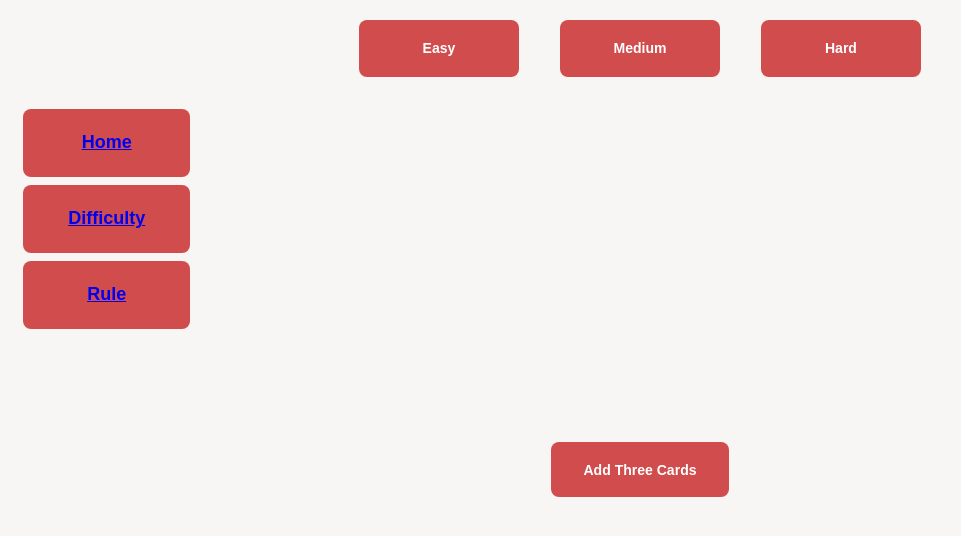
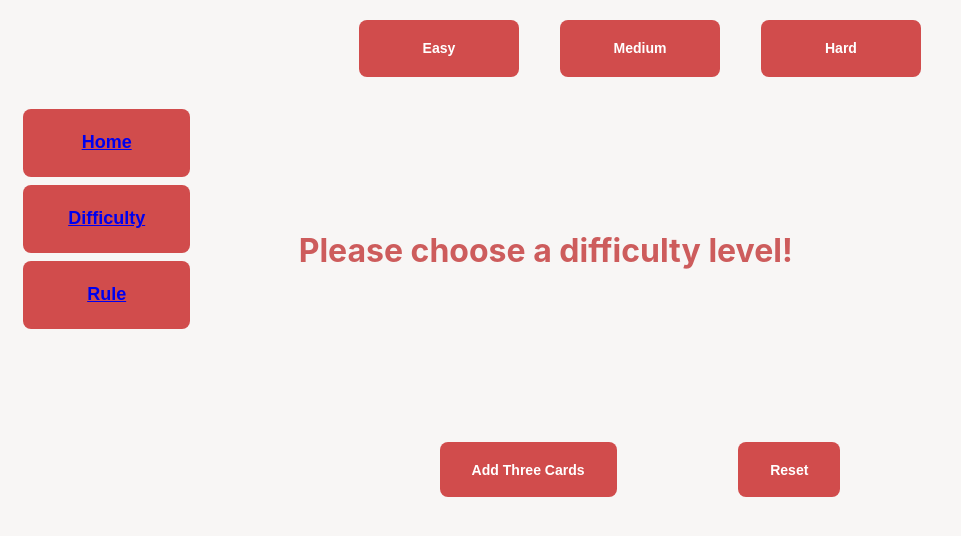
Before and after one commit to xiangyi0818/webdev-project2, a React (Create React App) app in the folder project2/: page /home in a window 1280 px wide. Shown: the top 536 px of the page, without its empty margins (0-961 px from the left). Built offline with nearby package versions, Linux system fonts and the light colour scheme; what react-alert-template-basic would draw is missing.

Commit message:
odify code

```diff
--- a/project2/src/App.css
+++ b/project2/src/App.css
@@ -6,13 +6,16 @@
 
 
 }
-.display{
+/* .display{
   display:grid;
   grid-gap:5px;
 
+} */
+.dif{
+  font-size:xx-large;
+  color:indianred;
+  ;
 }
-
-
 
 .button {
   background-color:rgba(209, 74, 74, 0.986);
@@ -76,7 +79,6 @@
   background-color: rgb(251, 208, 199) ;
 }
 
-
 .main-button-container {
   justify-content: space-evenly;
   box-sizing: border-box;
@@ -123,15 +125,17 @@
 
 .container {
   display: grid;
+  border:gray;
   grid-template-columns: 1fr 4fr 1fr;
   grid-template-rows: 1fr 4fr 1fr;
   grid-template-areas:
     "header header header"
     "leftsidebar maincontent rightsidebar"
     "footer footer footer";
+}
 
-
-
+.grab{
+cursor:grab;
 }
 
 .main-header {
--- a/project2/src/App.js
+++ b/project2/src/App.js
@@ -61,23 +61,30 @@ class App extends React.Component {
       this.props.dispatch({type:"TRY_REMOVE", cardToRemove:this.props.cardToRemove})
     }
     this.checkHasRemove(this.props.toComplete)
+    if(this.props.toComplete.length === 0){
+      return(
+        <div>
+      <div>
+      <h1 className="dif">
+        Please choose a difficulty level!
+      </h1>
+    </div>
+    </div>
+      )
+    }
   }
 
 
   render(){
-
     return(
-
-
-
     <div className="container">
 
     <div className="main-leftsidebar">
       <div className="button-container">
         <div className="main-button-container">
-          <button className="button1"> <Link to={"/home"}><h2>Home</h2></Link></button>
-          <button className="button1"> <Link to={""}><h2>Difficulty</h2></Link></button>
-          <button className="button1"> <Link to={"/rule"}><h2>Rule</h2></Link></button>
+          <button className="grab" className="button1"> <Link to={"/home"}><h2>Home</h2></Link></button>
+          <button className="grab" className="button1"> <Link to={""}><h2>Difficulty</h2></Link></button>
+          <button className="grab" className="button1"> <Link to={"/rule"}><h2>Rule</h2></Link></button>
         </div>
       </div>
     </div>
@@ -85,15 +92,16 @@ class App extends React.Component {
       <div className="main-header">
         <div className="second-button-container">
 
-          <button className="button2" onClick={()=> {this.props.dispatch({type:"EASY"}); this.props.dispatch({type:"START_GAME"});}}><h3>Easy</h3></button>
-          <button className="button2" onClick={()=> {this.props.dispatch({type:"MEDIUM"}); this.props.dispatch({type:"START_GAME"});}}><h3>Medium</h3></button>
-          <button className="button2" onClick={()=> {this.props.dispatch({type:"HARD"}); this.props.dispatch({type:"START_GAME"});}}><h3>Hard</h3></button>
+          <button className="grab" className="button2" onClick={()=> {this.props.dispatch({type:"EASY"}); this.props.dispatch({type:"START_GAME"});}}><h3>Easy</h3></button>
+          <button className="grab" className="button2" onClick={()=> {this.props.dispatch({type:"MEDIUM"}); this.props.dispatch({type:"START_GAME"});}}><h3>Medium</h3></button>
+          <button className="grab" className="button2" onClick={()=> {this.props.dispatch({type:"HARD"}); this.props.dispatch({type:"START_GAME"});}}><h3>Hard</h3></button>
         </div>
       </div>
 
     <div className="main-footer">
       <div className="third-button-container">
-        <button className="button" onClick={()=> {this.props.dispatch({type:"ADD_THREE_VIEW"})}}><h3>Add Three Cards</h3></button>
+        <button className="grab" className="button" onClick={()=> {this.props.dispatch({type:"ADD_THREE_VIEW"})}}><h3>Add Three Cards</h3></button>
+        <button className="grab" className="button" onClick={()=> {this.props.dispatch({type:"START_GAME"})}}><h3>Reset</h3></button>
       </div>
     </div>
 
@@ -101,10 +109,11 @@ class App extends React.Component {
 
     <div className="main-content ">
       <div className="display-container">
+      {this.updateView()}
         <div className="display">
 
           <div className="cards">
-            {this.updateView()}
+
             {this.props.toComplete.slice(0,this.props.numView).map((value, index) => <Card className="card" type={value} key={index} addCard={this.addCard} active={isInToRemove(value,this.props.cardToRemove)}/>)}
           </div>
         </div>
--- a/project2/src/Card.css
+++ b/project2/src/Card.css
@@ -16,5 +16,5 @@
 
 
 .Card:hover{
-    background-color:rgb(243, 186, 116);
+    background-color:gold;
 }
--- a/project2/src/Home.js
+++ b/project2/src/Home.js
@@ -15,11 +15,19 @@ export default class Home extends React.Component {
   render(){
     return(
     <div className="home">
-    <button> <Link to={"/home"}>Home</Link></button>
-    <button> <Link to={""}>Difficulty</Link></button>
-    <button> <Link to={"/rule"}>Rule</Link></button>
     <div>
-    <p>Let's get started!</p>
+      <button> <Link to={"/home"}>Home</Link></button>
+      <button> <Link to={""}>Difficulty</Link></button>
+      <button> <Link to={"/rule"}>Rule</Link></button>
+    </div>
+    <div>
+      <p>Press Difficulty button for level options.</p>
+    </div>
+    <div>
+      <p>Press Rule button for game rules.</p>
+    </div>
+    <div>
+      <p>Let's get started!</p>
     </div>
   </div>
     )
--- /dev/null
+++ b/project2/src/Reducer.css
@@ -0,0 +1,4 @@
+.con{
+    font-size:xx-large;
+    color:indianred;
+}
--- a/project2/src/Reducer.js
+++ b/project2/src/Reducer.js
@@ -1,6 +1,7 @@
 import { combineReducers } from 'redux';
 import {useSelector } from 'react-redux'
 import { useAlert } from 'react-alert';
+import "./Reducer"
 
 // export default combineReducers({
 //     toComplete:ToCompleteReducer,
@@ -19,39 +20,6 @@ export default function mainReducer(
     gameMode:1,
     },
     action) {
-        // console.log(state.cardToRemove, action)
-        // console.log(cardToRemove)
-        // let toComplete = state.toComplete
-        // let completed = state.completed
-        // let DIMENSIONS=state.dimensions
-        // let STATERANGE=state.stateRange
-
-        // if(cardToRemove !== undefined && cardToRemove.length === 3){
-        //     if (verifyRemove(cardToRemove)){
-        //         console.log("success remove")
-        //         let newToComplete = [];
-        //         for(const card of toComplete){
-        //             if (isSameCard(card, cardToRemove[0]) || isSameCard(card, cardToRemove[1]) || isSameCard(card, cardToRemove[2])) {
-        //                 continue;
-        //             }
-        //             newToComplete.push(card);
-        //         }
-        //         toComplete = newToComplete;
-        //         completed = [...completed, ...cardToRemove]
-        //         cardToRemove = [];
-        //     }
-        //     else{
-        //         console.log("not valid remove")
-        //         cardToRemove = [];
-        //     }
-        // }
-        // else if (action.type === "START_GAME"){
-        //     toComplete = GenerateInitialCards({dimensions:DIMENSIONS, stateRange:STATERANGE})
-        //     completed = [];
-        //     cardToRemove = [];
-        // }
-    // console.log("new game mode")
-    // console.log(gameModeReducer(state, action))
     return {
         toComplete:ToCompleteReducer(state, action),
          completed:CompletedReducer(state, action),
@@ -135,7 +103,9 @@ function ToCompleteReducer(state, action){
             }
             alert("it's a valid set!")
             if(newToComplete.length === 0){
-                alert("Congratulations!")
+                <div>
+                    <p className="con">"Congratulations!"</p>
+                </div>
             }
             return newToComplete;
         }
```
